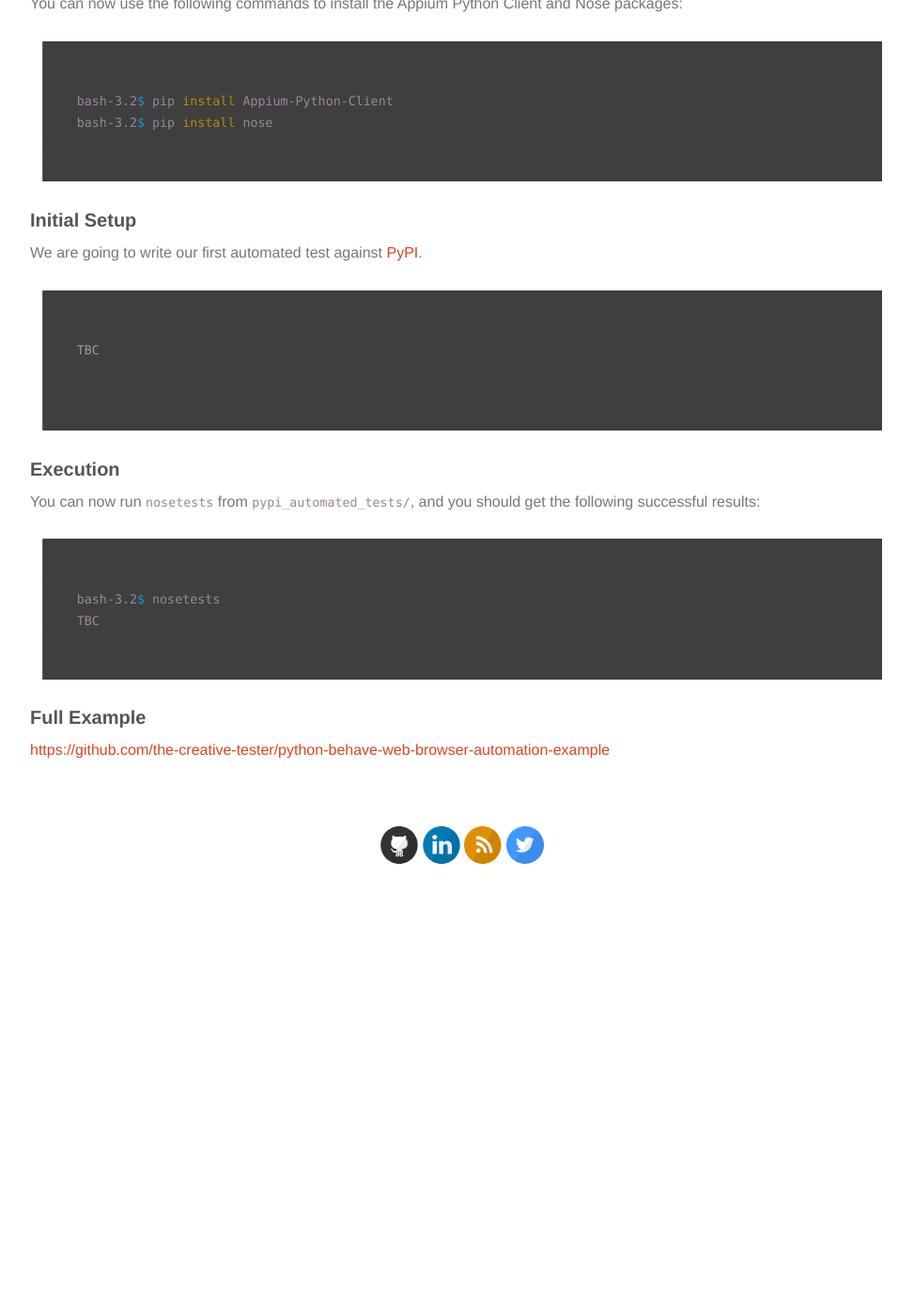
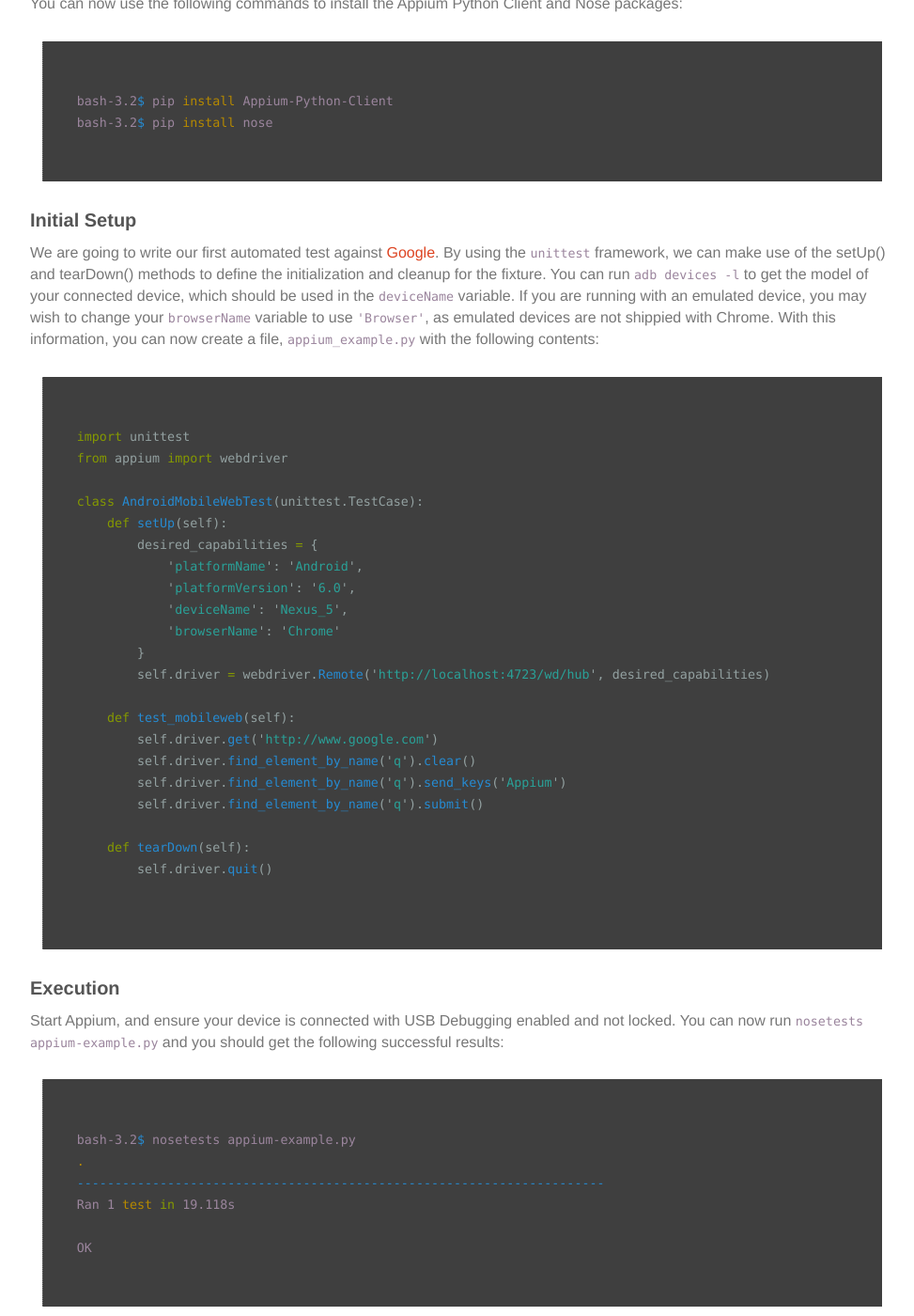
Before and after one commit to the-creative-tester/blog, a Jekyll site: the page built from _posts/2016-05-01-Python-Android-Mobile-Web-Automation.md, in a window 1280 px wide and 1400 px high, scrolled down 3022 px. Shown: the whole window at 94% size, without its empty margins (148-1121 px from the left). Built offline with Jekyll 4.4.1, drawn with Linux system fonts in a browser that asks for light colours; nearby versions of some CDN libraries; before the commit the page ends 3967 px from its top, so only the background shows below that; some of the changed text lies outside the part shown.

Commit message:
update andoird mobile web automation blog

````diff
--- a/_posts/2016-05-01-Python-Android-Mobile-Web-Automation.md
+++ b/_posts/2016-05-01-Python-Android-Mobile-Web-Automation.md
@@ -111,24 +111,48 @@ bash-3.2$ pip install nose
 
 ### Initial Setup
 
-We are going to write our first automated test against [PyPI](https://pypi.python.org/pypi).
+We are going to write our first automated test against [Google](http://www.google.com).  By using the ```unittest``` framework, we can make use of the setUp() and tearDown() methods to define the initialization and cleanup for the fixture.  You can run ```adb devices -l``` to get the model of your connected device, which should be used in the ```deviceName``` variable.  If you are running with an emulated device, you may wish to change your ```browserName``` variable to use ```'Browser'```, as emulated devices are not shippied with Chrome.  With this information, you can now create a file, ```appium_example.py``` with the following contents:
 
 >
 ~~~ python
-TBC
+import unittest
+from appium import webdriver
+>
+class AndroidMobileWebTest(unittest.TestCase):
+    def setUp(self):
+        desired_capabilities = {
+            'platformName': 'Android',
+            'platformVersion': '6.0',
+            'deviceName': 'Nexus_5',
+            'browserName': 'Chrome'
+        }
+        self.driver = webdriver.Remote('http://localhost:4723/wd/hub', desired_capabilities)
+>
+    def test_mobileweb(self):
+        self.driver.get('http://www.google.com')
+        self.driver.find_element_by_name('q').clear()
+        self.driver.find_element_by_name('q').send_keys('Appium')
+        self.driver.find_element_by_name('q').submit()
+>
+    def tearDown(self):
+        self.driver.quit()
 >
 ~~~
 
 ### Execution
 
-You can now run ```nosetests``` from ```pypi_automated_tests/```, and you should get the following successful results:
+Start Appium, and ensure your device is connected with USB Debugging enabled and not locked.  You can now run ```nosetests appium-example.py``` and you should get the following successful results:
 
 >
 ~~~ shell
-bash-3.2$ nosetests
-TBC
+bash-3.2$ nosetests appium-example.py
+.
+----------------------------------------------------------------------
+Ran 1 test in 19.118s
+>
+OK
 ~~~
 
 ### Full Example
 
-<https://github.com/the-creative-tester/python-behave-web-browser-automation-example>
+<https://github.com/the-creative-tester/python-android-mobile-web-automation-example>
````
